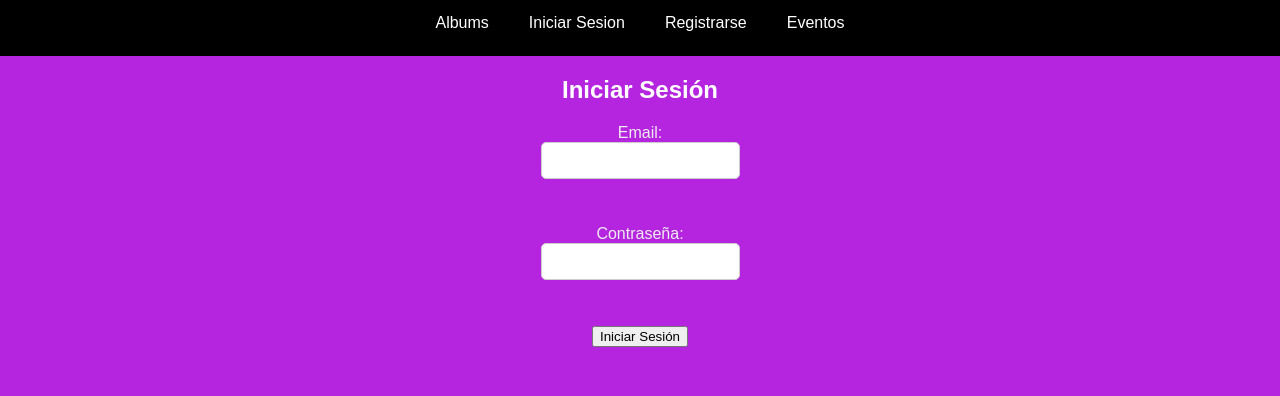
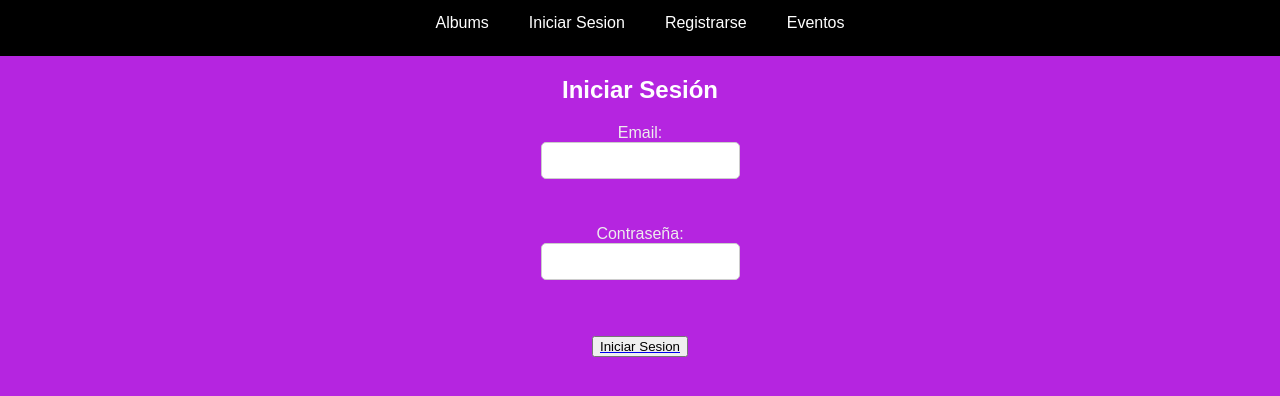
Before and after one commit to anysa84/ProyectoFinal2, a website: page Public/Login.html in a window 1280 px wide. Drawn offline with Linux system fonts and the light colour scheme; a web font is replaced by a local one.

Commit message:
Add files via upload

```diff
--- a/Public/Login.html
+++ b/Public/Login.html
@@ -5,7 +5,7 @@
     <link rel="stylesheet" href="./estilos/form.css">
     <meta name="viewport" content="width=device-width, initial-scale=1.0">
     <link href="https://fonts.googleapis.com/css2?family=Bungee+Inline&family=Bungee+Tint&family=Protest+Guerrilla&family=Sofadi+One&display=swap" rel="stylesheet">
-    <title>Iniciar Sesison</title>
+    <title>Iniciar Sesion</title>
 
 </head>
 <body>
@@ -26,9 +26,10 @@
         <input type="email" id="email" required><br><br>
         <label for="password">Contraseña:</label>
         <input type="password" id="password" required><br><br>
-        <button type="submit">Iniciar Sesión</button>
+
     </form>
 
+   <a href="./index.html"><button>Iniciar Sesion</button></a>
 
  <!-- y .javaScript //-->
 
```
